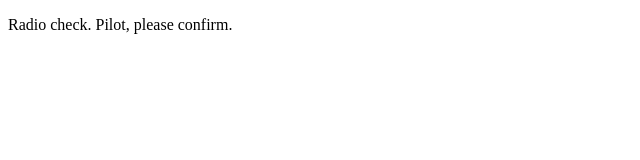
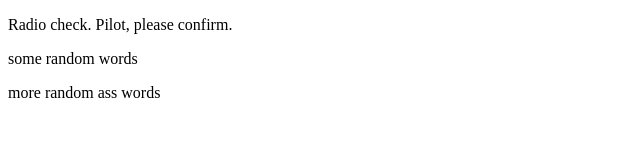
Before and after one commit to Romeoh20/Repository-Test, a plain HTML site: page index.html in a window 1280 px wide. Shown: the whole page, without its empty margins (0-640 px from the left). Drawn offline with Linux system fonts and the light colour scheme.

Commit message:
Added two random ass paragraphs

```diff
--- a/index.html
+++ b/index.html
@@ -2,5 +2,7 @@
 <html>
    <body>
       <p>Radio check. Pilot, please confirm.</p>
+      <p> some random words</p>
+      <p>more random ass words</p>
    </body>
 </html>
```
